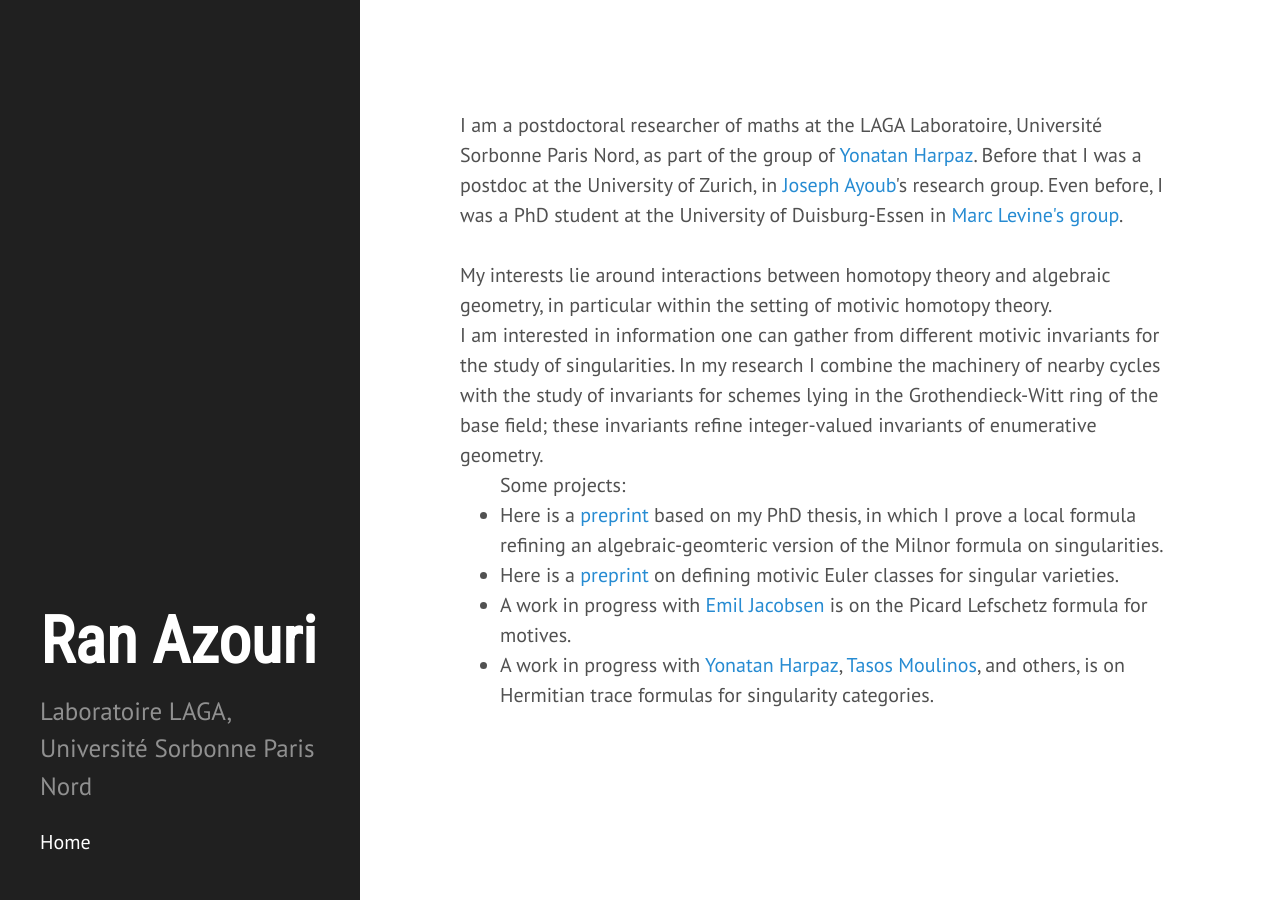
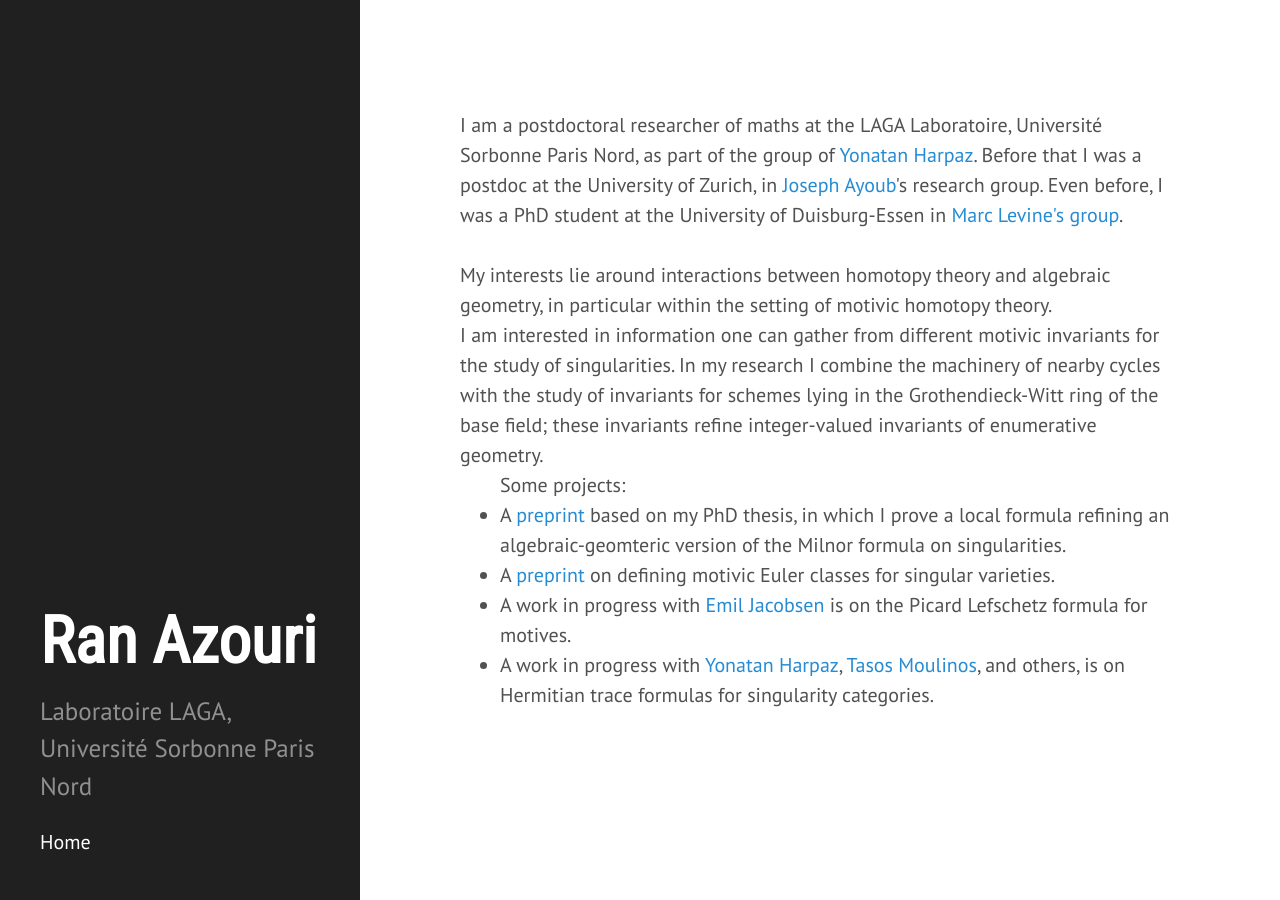
Before and after one commit to ransass/ransass.github.io, a Jekyll site: the page built from index.html, in a window 1280 px wide. Built offline with Jekyll 4.4.1, drawn with Linux system fonts in a browser that asks for light colours; some web fonts are replaced; the list of posts is cut into pages by our own code.

Commit message:
Update index.html

```diff
--- a/index.html
+++ b/index.html
@@ -14,13 +14,13 @@ In my research I combine the machinery of nearby cycles with the study of invari
 
 <ul> Some projects:
 
-<li> Here is a
+<li> A
 <a href="https://arxiv.org/abs/2101.02686">preprint</a>
 based on my PhD thesis, in which I prove a local formula refining an algebraic-geomteric version of the Milnor formula on singularities.
 <br/> </li>
 
 <li>
-Here is a
+A
 <a href="https://arxiv.org/abs/2208.14440">preprint</a>
 on defining motivic Euler classes for singular varieties.
 <br/> </li>
```
